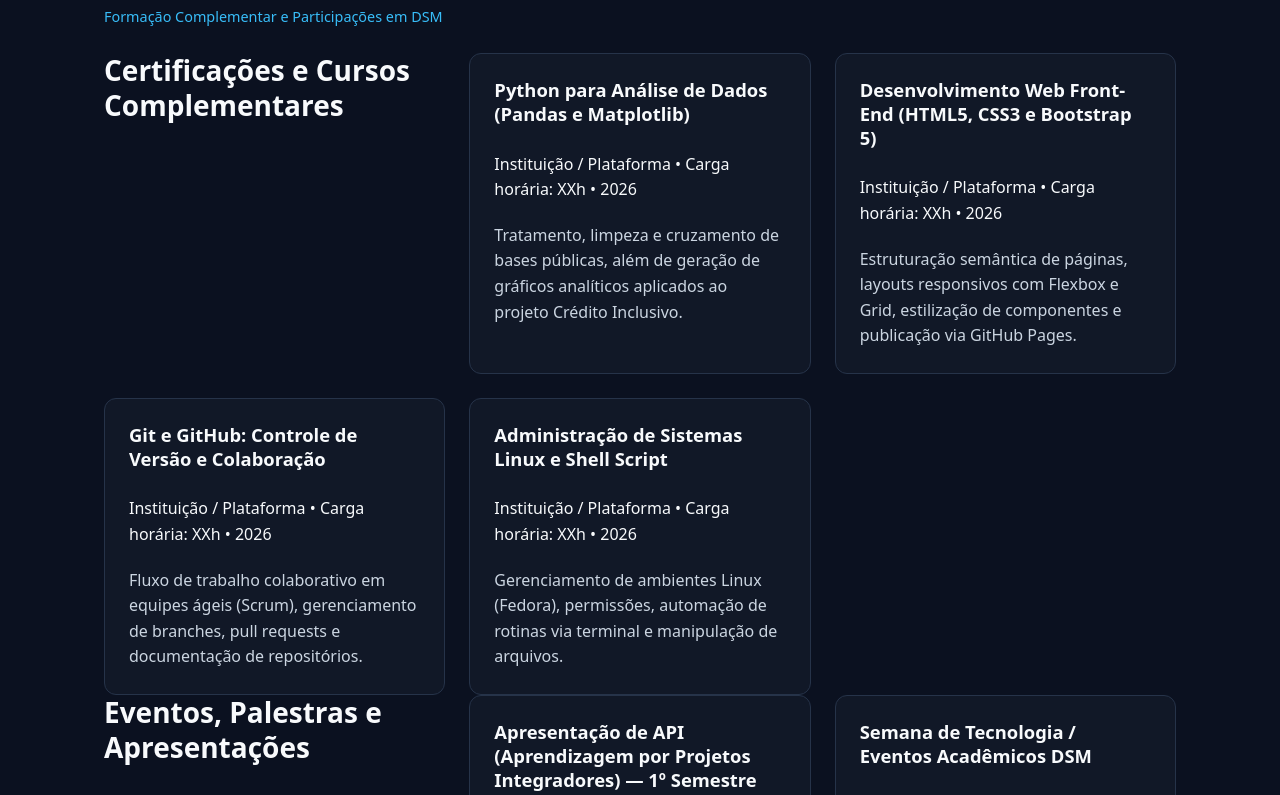
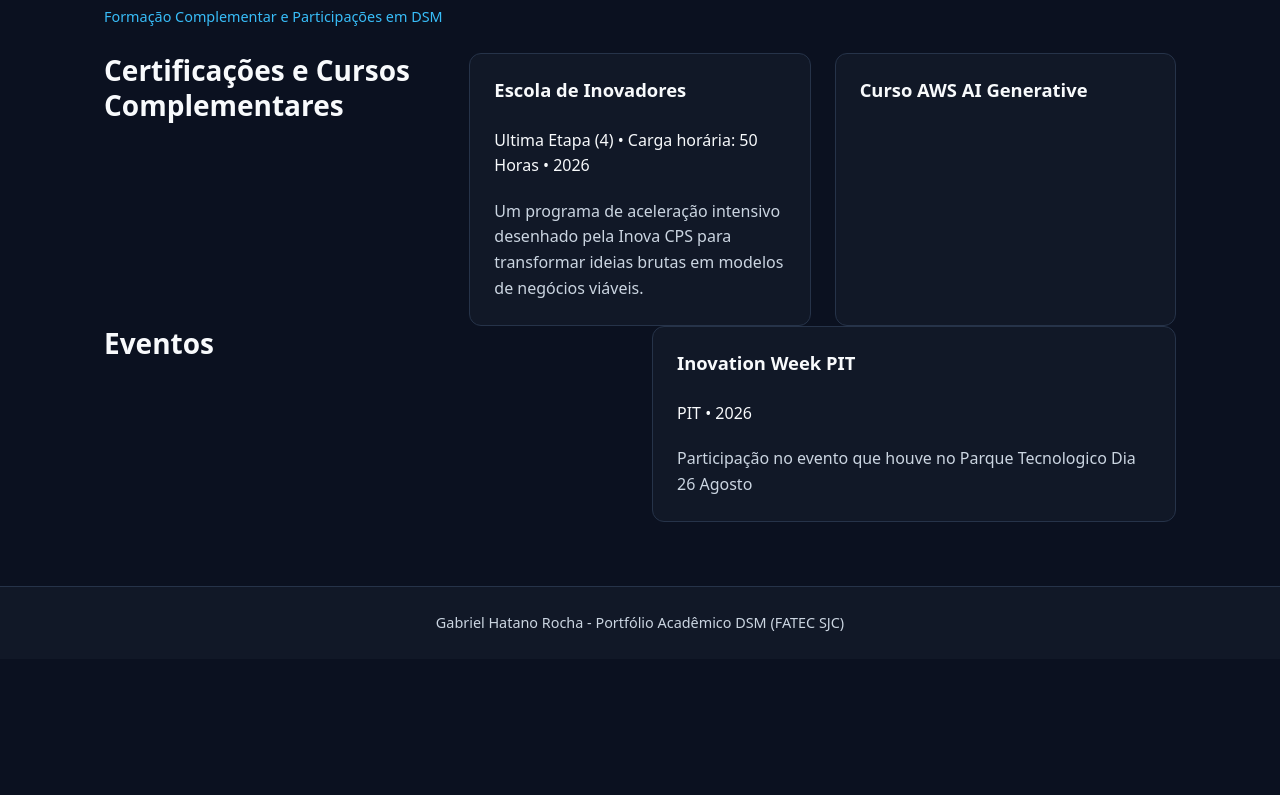
Before and after one commit to gabe435/portfolio, a plain HTML site: page cursos.html in a window 1280 px wide. Shown: the part 157-952 px from the top of the page. After the commit the page ends 816 px from the top, so only its background shows below. Drawn offline with Linux system fonts and the light colour scheme.

Commit message:
Update courses and events sections in cursos.html

```diff
--- a/cursos.html
+++ b/cursos.html
@@ -34,42 +34,22 @@
             <div>
                 <h2>Certificações e Cursos Complementares</h2>
                 <article>
-                    <h3>Python para Análise de Dados (Pandas e Matplotlib)</h3>
-                    <span>Instituição / Plataforma • Carga horária: XXh • 2026</span>
-                    <p>Tratamento, limpeza e cruzamento de bases públicas, além de geração de gráficos analíticos aplicados ao projeto Crédito Inclusivo.</p>
+                    <h3>Escola de Inovadores</h3>
+                    <span> Ultima Etapa (4) • Carga horária: 50 Horas • 2026</span>
+                    <p>Um programa de aceleração intensivo desenhado pela Inova CPS para transformar ideias brutas em modelos de negócios viáveis. </p>
                 </article>
 
                 <article>
-                    <h3>Desenvolvimento Web Front-End (HTML5, CSS3 e Bootstrap 5)</h3>
-                    <span>Instituição / Plataforma • Carga horária: XXh • 2026</span>
-                    <p>Estruturação semântica de páginas, layouts responsivos com Flexbox e Grid, estilização de componentes e publicação via GitHub Pages.</p>
-                </article>
-
-                <article>
-                    <h3>Git e GitHub: Controle de Versão e Colaboração</h3>
-                    <span>Instituição / Plataforma • Carga horária: XXh • 2026</span>
-                    <p>Fluxo de trabalho colaborativo em equipes ágeis (Scrum), gerenciamento de branches, pull requests e documentação de repositórios.</p>
-                </article>
-
-                <article>
-                    <h3>Administração de Sistemas Linux e Shell Script</h3>
-                    <span>Instituição / Plataforma • Carga horária: XXh • 2026</span>
-                    <p>Gerenciamento de ambientes Linux (Fedora), permissões, automação de rotinas via terminal e manipulação de arquivos.</p>
+                    <h3>Curso AWS AI Generative</h3>
                 </article>
             </div>
 
             <div>
-                <h2>Eventos, Palestras e Apresentações</h2>
+                <h2>Eventos</h2>
                 <article>
-                    <h3>Apresentação de API (Aprendizagem por Projetos Integradores) — 1º Semestre</h3>
-                    <span>FATEC São José dos Campos • 2026</span>
-                    <p>Apresentação do MVP do sistema <strong>Crédito Inclusivo</strong> (Equipe InovaCrédito) como Product Owner, demonstrando a solução ao cliente parceiro e à banca avaliadora.</p>
-                </article>
-
-                <article>
-                    <h3>Semana de Tecnologia / Eventos Acadêmicos DSM</h3>
-                    <span>FATEC São José dos Campos • 2026</span>
-                    <p>Participação em palestras e workshops voltados a arquitetura de software, mercado de trabalho em TI e desenvolvimento multiplataforma.</p>
+                    <h3> Inovation Week PIT</h3>
+                    <span> PIT • 2026</span>
+                    <p>Participação no evento que houve no Parque Tecnologico Dia 26 Agosto</p>
                 </article>
             </div>
         </section>
```
